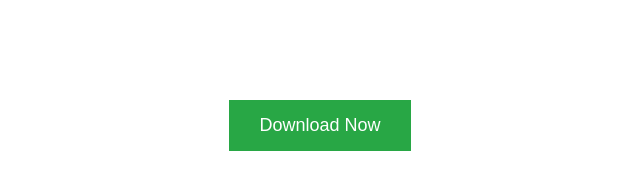
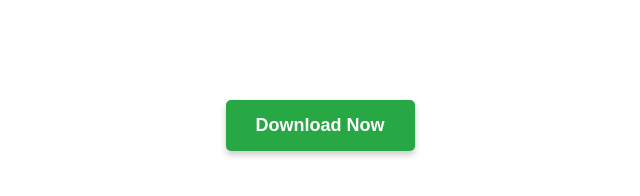
Before and after one commit to fk3581807/websiteredirecteir-, a plain HTML site: page index.html in a window 1280 px wide. Shown: the full height of the page, 320-960 px from the left. Drawn offline with Linux system fonts and the light colour scheme.

Commit message:
Update index.html

```diff
--- a/index.html
+++ b/index.html
@@ -4,24 +4,33 @@
     <meta charset="UTF-8">
     <meta name="viewport" content="width=device-width, initial-scale=1.0">
     <title>Download Page</title>
+    <style>
+        /* Style for the button */
+        #downloadBtn {
+            padding: 15px 30px;
+            font-size: 18px;
+            font-weight: bold;
+            cursor: pointer;
+            border: none;
+            background-color: #28a745;
+            color: #fff;
+            display: block;
+            margin: 100px auto;
+            text-align: center;
+            border-radius: 5px;
+            box-shadow: 0px 4px 6px rgba(0, 0, 0, 0.2);
+        }
+    </style>
+</head>
+<body>
 
+    <!-- Visible Download Now Button -->
+    <button id="downloadBtn">Download Now</button>
+
+    <!-- PopCash Ad Code (Do not modify) -->
     <script type="text/javascript">
-        document.addEventListener("DOMContentLoaded", function() {
-            // Create a fake button
-            var btn = document.createElement("button");
-            btn.innerText = "Download Now";
-            btn.style.padding = "15px 30px";
-            btn.style.fontSize = "18px";
-            btn.style.cursor = "pointer";
-            btn.style.border = "none";
-            btn.style.backgroundColor = "#28a745";
-            btn.style.color = "#fff";
-            btn.style.display = "block";
-            btn.style.margin = "100px auto";
-            btn.id = "fakeButton";
-            document.body.appendChild(btn);
-
-            // Load PopCash Ad Script
+        var uid = '352537';
+        var wid = '656824';
         var pop_tag = document.createElement('script');
         pop_tag.src = '//cdn.popcash.net/show.js';
         document.body.appendChild(pop_tag);
@@ -30,14 +39,16 @@
             pop_tag.src = '//cdn2.popcash.net/show.js';
             document.body.appendChild(pop_tag);
         };
+    </script>
 
-            // Auto-click the button after a slight delay
+    <!-- Auto Click the Button After a Few Seconds -->
+    <script>
+        document.addEventListener("DOMContentLoaded", function() {
             setTimeout(function() {
-                btn.click();
-            }, 1500); // Delay for better ad triggering
+                document.getElementById("downloadBtn").click();
+            }, 1500); // Adjust delay if needed (in milliseconds)
         });
     </script>
-</head>
-<body>
+
 </body>
 </html>
```
Lines whose indentation alone changed are shown as unchanged.
